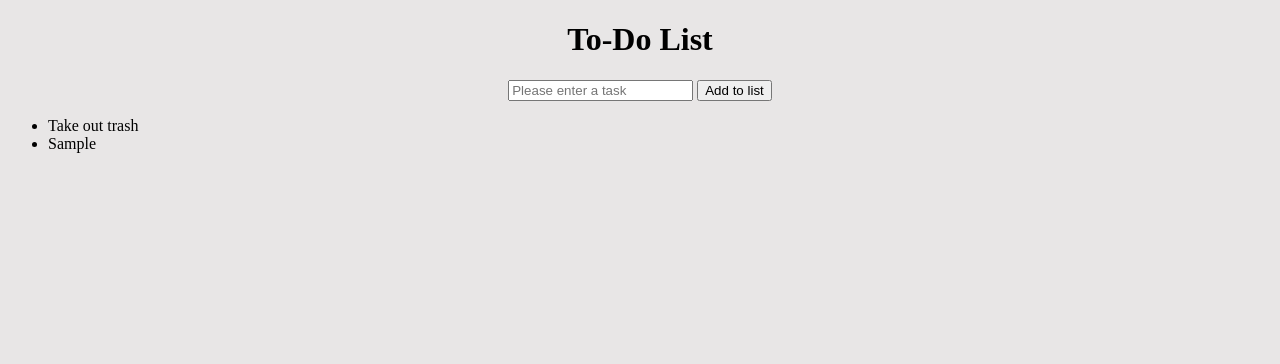
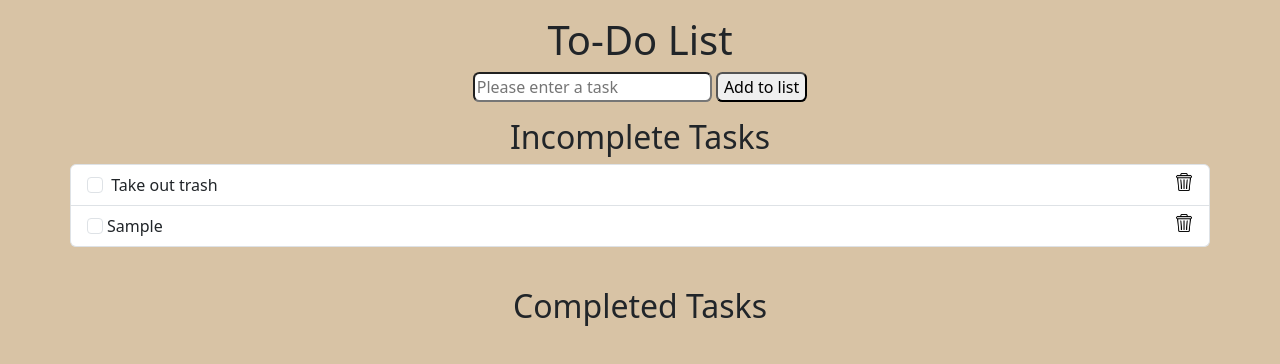
Before and after one commit to bryanRiv214/To-Do-List, a website: page index.html in a window 1280 px wide. Both pictures are taken after typing "Sample" into the empty fields and a click on the button "Add to list". Drawn offline with nearby package versions, Linux system fonts and the light colour scheme.

Commit message:
added bootstrap, color, checkboxes, and delete button

```diff
--- a/index.html
+++ b/index.html
@@ -1,30 +1,68 @@
 <!DOCTYPE html>
 <html lang="en">
-
   <head>
-    <meta charset="UTF-8">
-    <meta name="viewport" content="width=device-width, initial-scale=1.0">
+    <meta charset="UTF-8" />
+    <meta name="viewport" content="width=device-width, initial-scale=1.0" />
     <title>To-Do List</title>
-    <link rel="stylesheet" href="style.css">
+    <!-- Link Bootstrap CSS file -->
+    <link
+      href="https://cdn.jsdelivr.net/npm/bootstrap@5.3.2/dist/css/bootstrap.min.css"
+      rel="stylesheet"
+      integrity="sha384-T3c6CoIi6uLrA9TneNEoa7RxnatzjcDSCmG1MXxSR1GAsXEV/Dwwykc2MPK8M2HN"
+      crossorigin="anonymous"
+    />
+    <link rel="stylesheet" href="style.css" />
   </head>
 
   <body>
     <div id="title-div">
-        <h1>To-Do List</h1>
+      <h1 class="fs-1">To-Do List</h1>
     </div>
 
     <div id="input-div">
       <form>
-            <input type="text" id="input-text" placeholder="Please enter a task">
+        <input type="text" id="input-text" placeholder="Please enter a task" />
         <button id="input-text-button">Add to list</button>
       </form>
     </div>
+    <div id="incomplete-header-div">
+        <h1 class="fs-2">Incomplete Tasks</h1>
+    </div>
     <div id="to-do-container">
-        <ul id="to-do-list">
-            <li class="list-item">Take out trash</li>
+      <ul id="to-do-list" class="list-group">
+        <li class="list-item list-group-item container">
+          <input
+            class="form-check-input me-1 checkbox-class"
+            type="checkbox"
+            value=""
+            id="task0"
+          />
+          <label class="form-check-label" for="taskbox0">Take out trash</label>
+          <input
+            type="image"
+            src="imgs/trashBin.png"
+            class="trash-icon float-end"
+          />
+        </li>
+      </ul>
+    </div>
+    <div id="completed-header-div">
+      <h1 class="fs-2">Completed Tasks</h1>
+    </div>
+    <div id="completed-tasks-div">
+        <ul id="completed-list" class="list-group">
         </ul>
     </div>
   </body>
+  <script
+    src="https://cdn.jsdelivr.net/npm/@popperjs/core@2.11.8/dist/umd/popper.min.js"
+    integrity="sha384-I7E8VVD/ismYTF4hNIPjVp/Zjvgyol6VFvRkX/vR+Vc4jQkC+hVqc2pM8ODewa9r"
+    crossorigin="anonymous"
+  ></script>
+  <script
+    src="https://cdn.jsdelivr.net/npm/bootstrap@5.3.2/dist/js/bootstrap.min.js"
+    integrity="sha384-BBtl+eGJRgqQAUMxJ7pMwbEyER4l1g+O15P+16Ep7Q9Q+zqX6gSbd85u4mG4QzX+"
+    crossorigin="anonymous"
+  ></script>
   <script src="script.js"></script>
-
 </html>
--- /dev/null
+++ b/package.json
@@ -0,0 +1,5 @@
+{
+  "dependencies": {
+    "bootstrap": "^5.3.2"
+  }
+}
--- a/script.js
+++ b/script.js
@@ -4,30 +4,80 @@ let textButton = document.querySelector("#input-text-button");
 let toDoList = document.querySelector("#to-do-list");
 let taskList = document.querySelectorAll(".list-item")
 
-//can remove, only for placeholder task
-giveTasksOnClick();
+let taskCount = 0;
+let taskCountText = "task" + taskCount;
+
+deleteTask();
+completeTask();
 
 //textButton onclick function, records value and creates new list item
 textButton.onclick = function (event) {
     event.preventDefault();
     if (textInput.value !== '') {
+        //adding li
         let newTask = document.createElement("li");
-        newTask.classList.add("list-item");
-        newTask.innerText = textInput.value;
+        newTask.className = "list-item list-group-item container";
+
+        //adding checkbox
+        let newCheckbox = document.createElement("input");
+        newCheckbox.className= "form-check-input me-1 checkbox-class";
+        newCheckbox.type = "checkbox";
+        newCheckbox.value = "";
+        newCheckbox.setAttribute("id", taskCountText);
+        newTask.appendChild(newCheckbox)
+
+        //adding label
+        let newLabel = document.createElement("label");
+        newLabel.className = "form-check-label";
+        newLabel.htmlFor = taskCountText;
+        newLabel.innerHTML = textInput.value;
+        newTask.appendChild(newLabel);
+
+        //adding trashcan
+        let newTrashIcon = document.createElement("input");
+        newTrashIcon.type = "image";
+        newTrashIcon.className= "trash-icon float-end";
+        newTrashIcon.src = "imgs/trashBin.png";
+        newTask.appendChild(newTrashIcon)
+
         toDoList.appendChild(newTask);
     } else {
         alert("Please enter a valid task");
     }
     textInput.value = "";
-    giveTasksOnClick();
+    taskCount++;
+    taskCountText = "" + taskCount;
+    deleteTask();
+    completeTask();
 }
 
 //Add onclick functionality to each list item
-function giveTasksOnClick() {
-    taskList = document.querySelectorAll(".list-item")
-    taskList.forEach(task => {
-        task.onclick = function () {
-            task.remove();
+function deleteTask() {
+    iconList = document.querySelectorAll(".trash-icon")
+    iconList.forEach(icon => {
+        icon.onclick = function () {
+            console.log("deleted");
+            icon.parentNode.remove();
         }
     });
 }
+
+function completeTask() {
+    checkList = document.querySelectorAll(".checkbox-class");
+    completedList = document.querySelector("#completed-list")
+
+    checkList.forEach(box => {
+        box.onchange = function () {
+            console.log("deleted");
+            if(box.checked){
+                let temp = box.parentNode;
+                box.parentNode.remove();
+                completedList.appendChild(temp);
+            }else{
+                let temp = box.parentNode;
+                box.parentNode.remove();
+                toDoList.appendChild(temp);
+            }
+        }
+    });
+}
--- a/style.css
+++ b/style.css
@@ -1,14 +1,48 @@
 body {
-    background-color: rgb(232, 230, 230);
+    background-color: #D8C3A5;
 }
 
 #title-div,
-#input-div {
+#input-div,
+#incomplete-header-div,
+#completed-header-div {
     text-align: center;
 }
 
-.list-item:hover {
-    opacity: 0.5;
+#title-div{
+    margin-top: 2vh;
+}
+
+#input-div{
+    margin-bottom: 2vh;
+}
+
+#input-text, #input-text-button{
+    border-radius: .5vw;
+}
+
+#to-do-list{
+    /* margin-left: 5vw;
+    margin-right: 5vw; */
+    z-index: -1;
+}
+
+.checkbox-class:hover {
     cursor: pointer;
-    text-decoration: line-through;
+    background-color: rgba(12,111,253,.8);
+    /* text-decoration: line-through; */
 }
+
+.trash-icon{
+    height: 2.2vh;
+    z-index: 2;
+}
+
+.trash-icon:hover{
+    cursor: pointer;
+    background-color: rgb(212, 82, 82, .5);
+}
+
+#completed-header-div{
+    margin-top: 5vh;
+}
```
Also changed, not shown: imgs/trashBin.png (added), 1 other file. Lines whose indentation alone changed are shown as unchanged.
